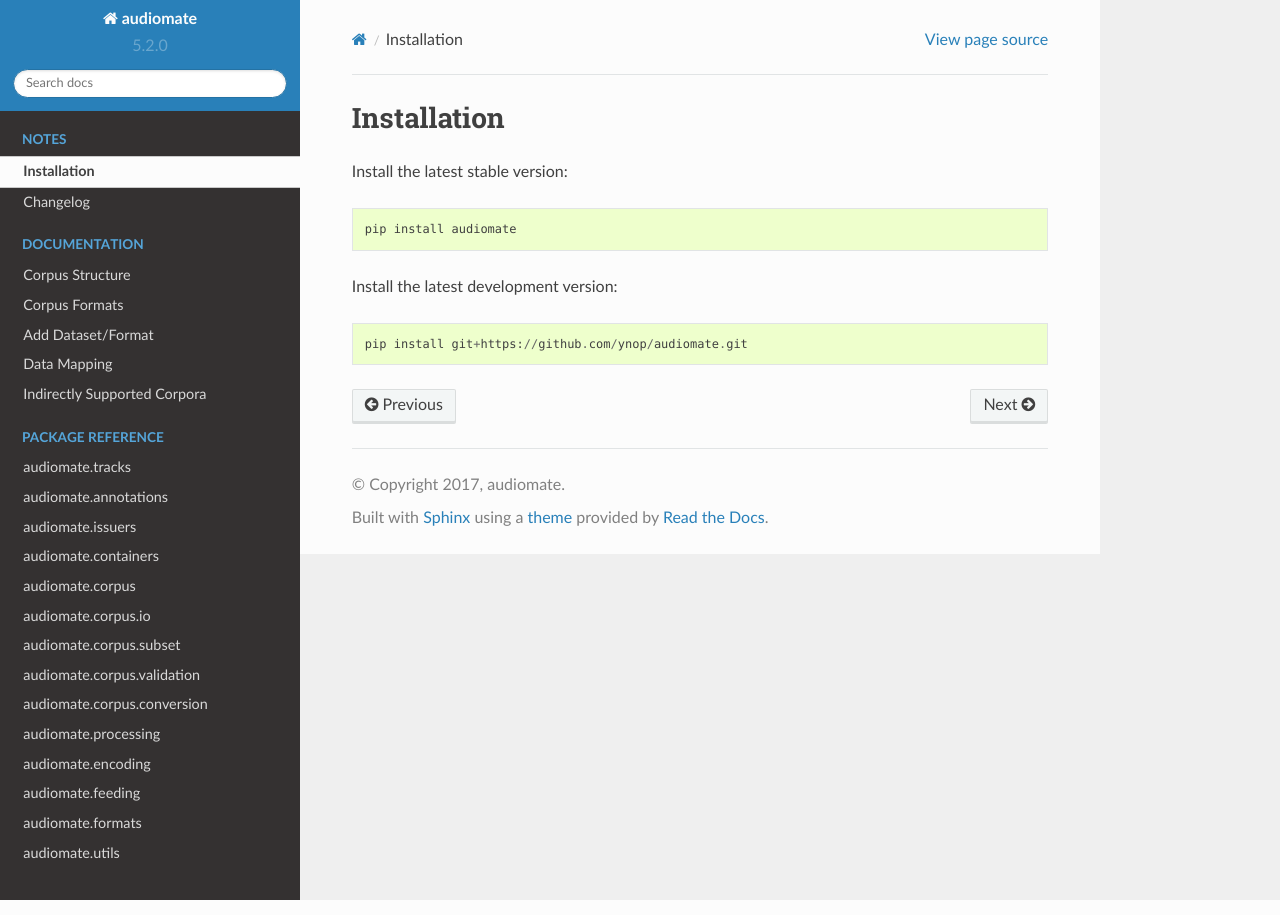
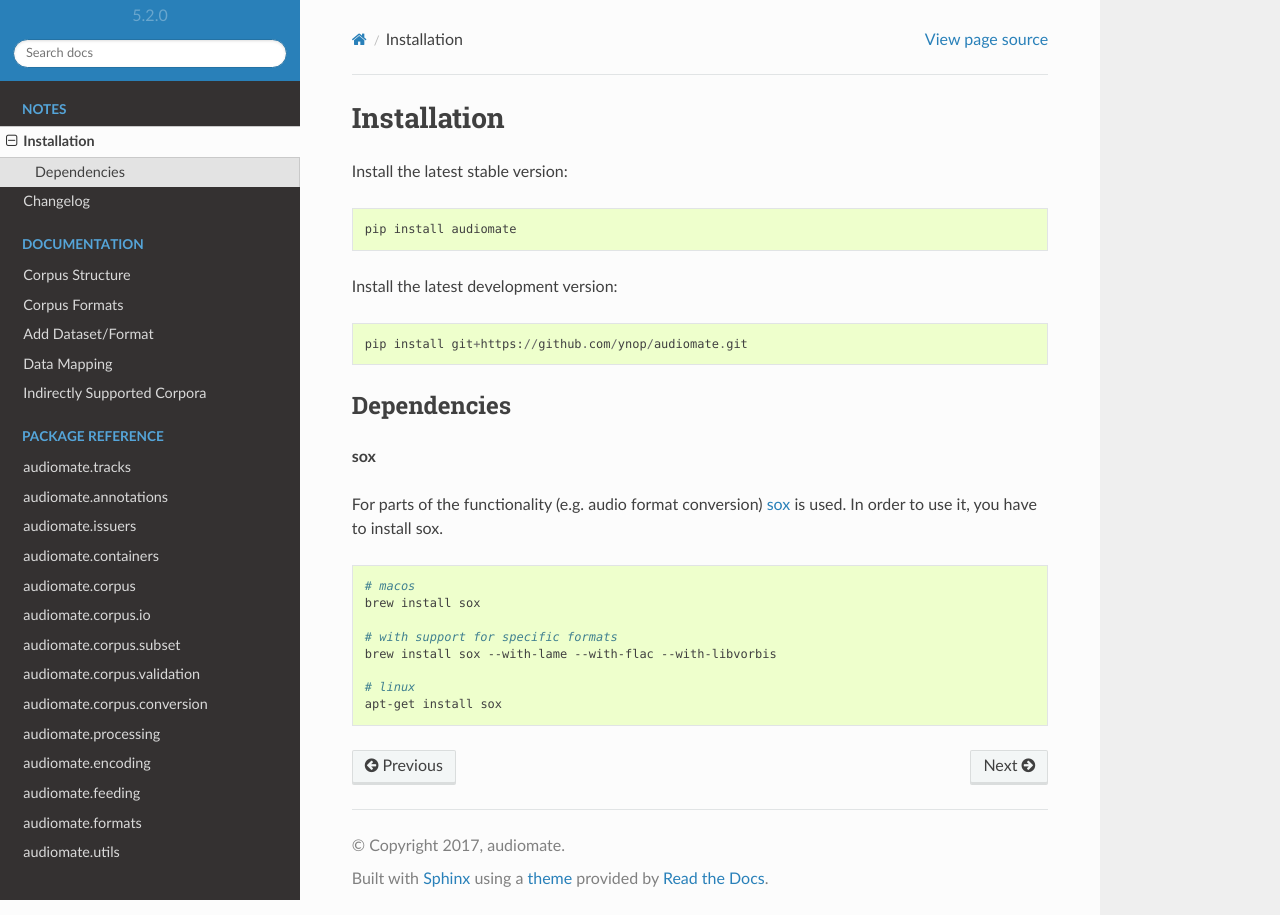
Before and after one commit to ynop/audiomate, a Sphinx documentation site: the page built from docs/notes/installation.rst, in a window 1280 px wide. Built offline with Sphinx 7.4.7 and the Read the Docs theme 2.0.0, drawn with Linux system fonts in a browser that asks for light colours.

Commit message:
Add note for sox in installation instructions (fixes #101)

```diff
--- a/docs/notes/installation.rst
+++ b/docs/notes/installation.rst
@@ -8,3 +8,21 @@
 Install the latest development version::
 
     pip install git+https://github.com/ynop/audiomate.git
+
+Dependencies
+------------
+
+**sox**
+
+For parts of the functionality (e.g. audio format conversion) `sox <http://sox.sourceforge.net>`_ is used. In order to use it, you have to install sox.
+
+.. code-block:: bash
+
+   # macos
+   brew install sox
+
+   # with support for specific formats
+   brew install sox --with-lame --with-flac --with-libvorbis
+
+   # linux
+   apt-get install sox
```
Also changed, not shown: README.md (+16 -0 lines).
